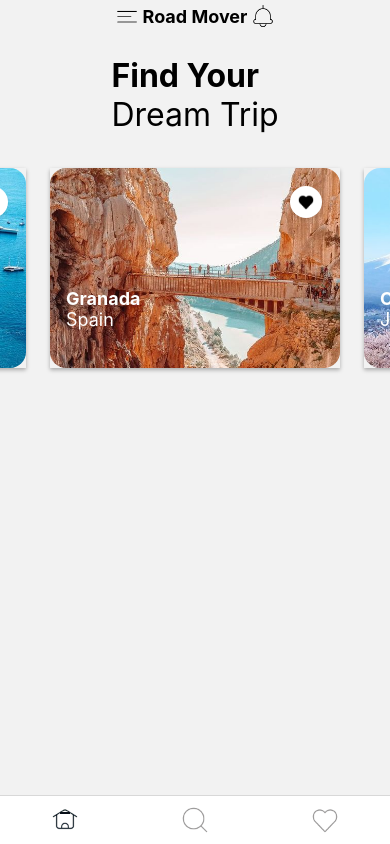
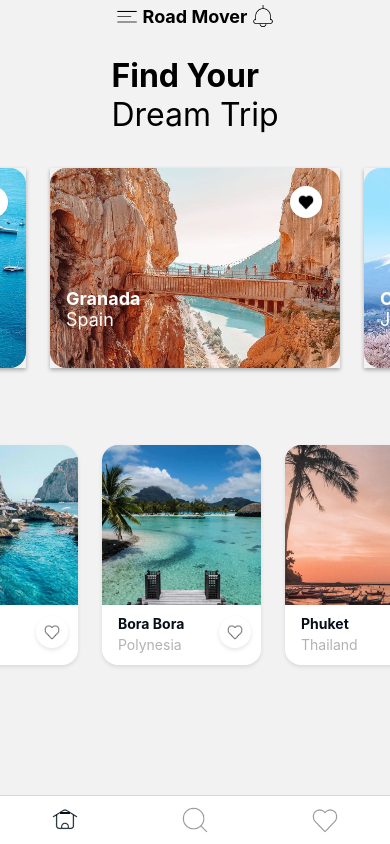
Before and after one commit to H4mxa/road-mover, a React Native app: screen /Root in a window 390 px wide. Built offline with nearby package versions, Linux system fonts and the light colour scheme.

Commit message:
Design Layout | added trip list

```diff
--- a/src/app/components/FavoriteButton/index.tsx
+++ b/src/app/components/FavoriteButton/index.tsx
@@ -5,8 +5,8 @@ import Icon from '../Icons';
 import {styles} from './styles';
 
 type propTypes = {
-  active: boolean;
-  style: object;
+  active?: boolean;
+  style?: object;
 };
 
 const FavoriteButton = ({active, style}: propTypes) => {
--- a/src/app/components/SectionHeader/styles.ts
+++ b/src/app/components/SectionHeader/styles.ts
@@ -6,7 +6,8 @@ export const styles = StyleSheet.create({
     flexDirection: 'row',
     justifyContent: 'space-between',
     alignItems: 'center',
-    marginHorizontal: spacing.l,
+    marginLeft: spacing.l,
+    marginRight: spacing.l,
     marginTop: spacing.l,
     marginBottom: 10,
   },
--- /dev/null
+++ b/src/app/components/TripList/index.tsx
@@ -0,0 +1,37 @@
+import React from 'react';
+import {View, Image, Text, TouchableOpacity} from 'react-native';
+import {shadow} from '../../../modules/constants/theme';
+import FavoriteButton from '../FavoriteButton';
+import {dataList} from '../TopPlacesCarousel/core/types';
+import {styles} from './styles';
+
+type propTypes = {
+  list: dataList;
+};
+
+const TripList = ({list}: propTypes) => {
+  return (
+    <View style={styles.container}>
+      {list.map(item => {
+        return (
+          <TouchableOpacity style={styles.cardContainer}>
+            <View key={item.id} style={[styles.card, shadow.light]}>
+              <View style={styles.imageBox}>
+                <Image style={styles.image} source={item.image} />
+              </View>
+              <View style={styles.footer}>
+                <View style={styles.titleBox}>
+                  <Text style={styles.title}>{item.title}</Text>
+                  <Text style={styles.location}>{item.location}</Text>
+                </View>
+                <FavoriteButton />
+              </View>
+            </View>
+          </TouchableOpacity>
+        );
+      })}
+    </View>
+  );
+};
+
+export default TripList;
--- /dev/null
+++ b/src/app/components/TripList/styles.ts
@@ -0,0 +1,54 @@
+import {StyleSheet} from 'react-native';
+import {colors, sizes, spacing} from '../../../modules/constants/theme';
+
+const CARD_WIDTH = sizes.width / 2 - (spacing.l + spacing.l / 2);
+const CARD_HEIGHT = 220;
+
+export const styles = StyleSheet.create({
+  container: {
+    flexDirection: 'row',
+    flexWrap: 'wrap',
+  },
+  cardContainer: {
+    marginLeft: spacing.l,
+    marginBottom: spacing.l,
+  },
+  card: {
+    width: CARD_WIDTH,
+    height: CARD_HEIGHT,
+    backgroundColor: colors.white,
+    borderRadius: sizes.radius,
+  },
+  imageBox: {
+    width: CARD_WIDTH,
+    height: CARD_HEIGHT - 60,
+    borderTopLeftRadius: sizes.radius,
+    borderTopRightRadius: sizes.radius,
+    overflow: 'hidden',
+  },
+  image: {
+    width: CARD_WIDTH,
+    height: CARD_HEIGHT - 60,
+    resizeMode: 'cover',
+  },
+  footer: {
+    flexDirection: 'row',
+    alignItems: 'center',
+    marginTop: 6,
+    marginLeft: 16,
+    marginRight: 10,
+  },
+  titleBox: {
+    flex: 1,
+  },
+  title: {
+    marginVertical: 4,
+    fontSize: sizes.body,
+    fontWeight: 'bold',
+    color: colors.primary,
+  },
+  location: {
+    fontSize: sizes.body,
+    color: colors.lightGray,
+  },
+});
--- a/src/app/screens/Home/index.tsx
+++ b/src/app/screens/Home/index.tsx
@@ -1,10 +1,11 @@
 import React from 'react';
 import {ScrollView, View} from 'react-native';
-import {TOP_PLACES} from '../../../modules/data';
+import {PLACES, TOP_PLACES} from '../../../modules/data';
 import MainHeader from '../../components/MainHeader';
 import ScreenHeader from '../../components/ScreenHeader';
 import SectionHeader from '../../components/SectionHeader';
 import TopPlacesCarousel from '../../components/TopPlacesCarousel';
+import TripList from '../../components/TripList';
 import {styles} from './styles';
 
 const HomeScreen = () => {
@@ -19,6 +20,7 @@ const HomeScreen = () => {
           buttonTitle="See All"
           onPress={() => {}}
         />
+        <TripList list={PLACES} />
       </ScrollView>
     </View>
   );
```
